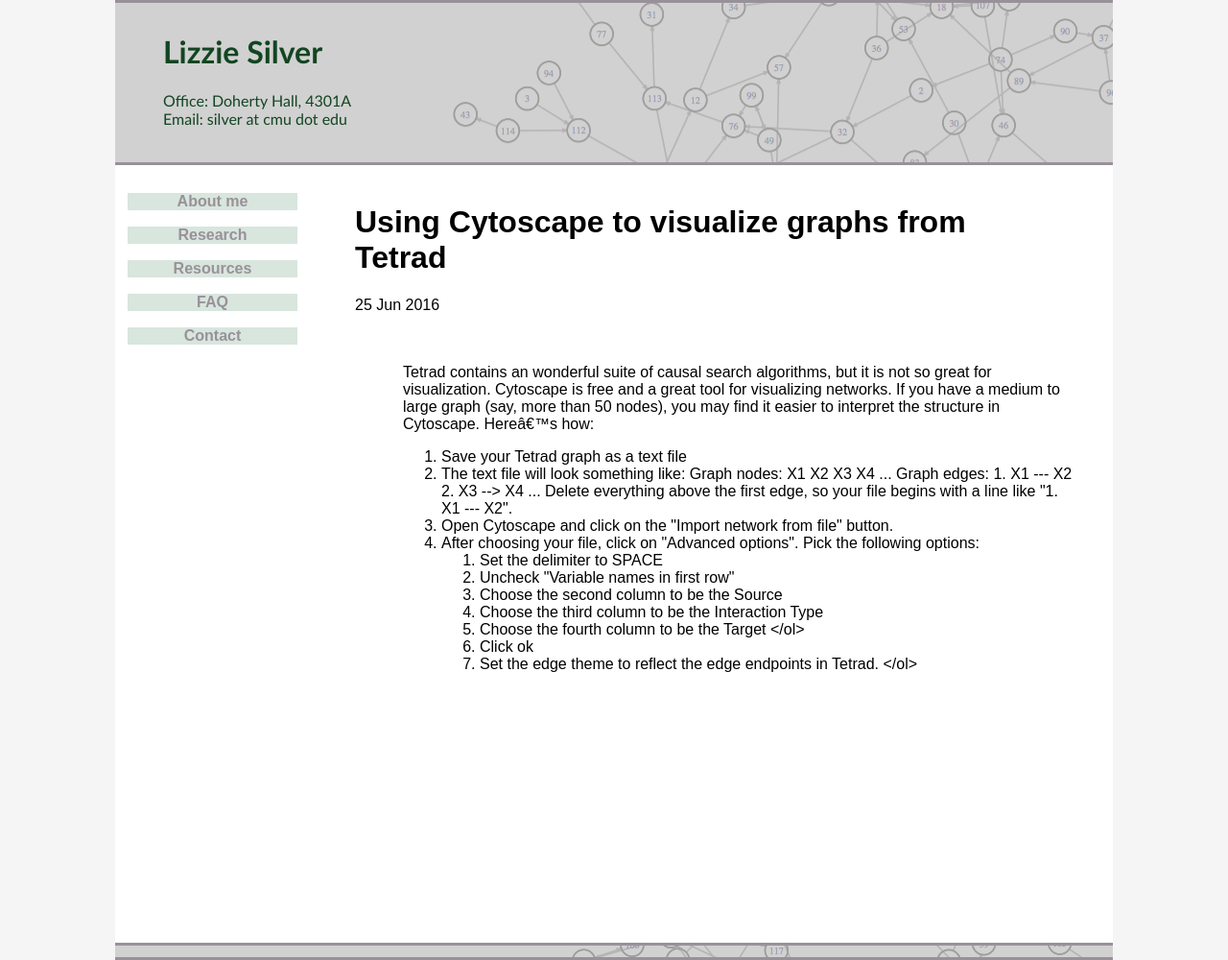
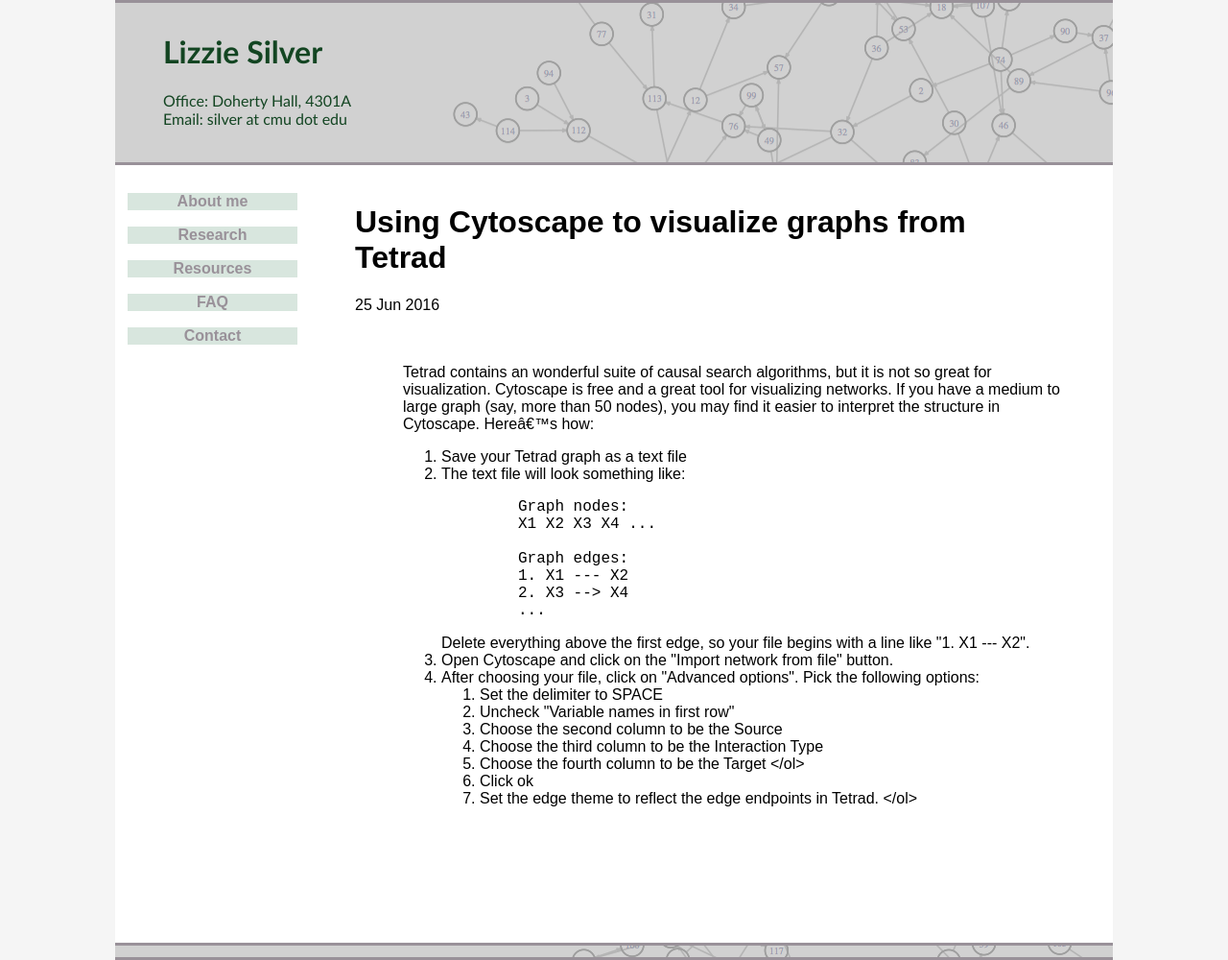
Before and after one commit to lizziesilver/lizziesilver.github.io, a Jekyll site: the page built from _posts/2016-06-25-test-blog-post.md, in a window 1280 px wide. Shown: the whole page at 96% size. Built offline with Jekyll 4.4.1, drawn with Linux system fonts in a browser that asks for light colours.

Commit message:
trying code highlighting

```diff
--- a/_posts/2016-06-25-test-blog-post.md
+++ b/_posts/2016-06-25-test-blog-post.md
@@ -12,7 +12,8 @@
 <ol>
 <li> Save your Tetrad graph as a text file
 <li> The text file will look something like:
-
+<blockquote>
+{% highlight text %}
 Graph nodes:
 X1 X2 X3 X4 ...
 
@@ -20,7 +21,8 @@
 1. X1 --- X2
 2. X3 --> X4
 ...
-
+{% endhighlight %}
+</blockquote>
 
 Delete everything above the first edge, so your file begins with a line like "1. X1 --- X2".
 <li> Open Cytoscape and click on the "Import network from file" button.
```
